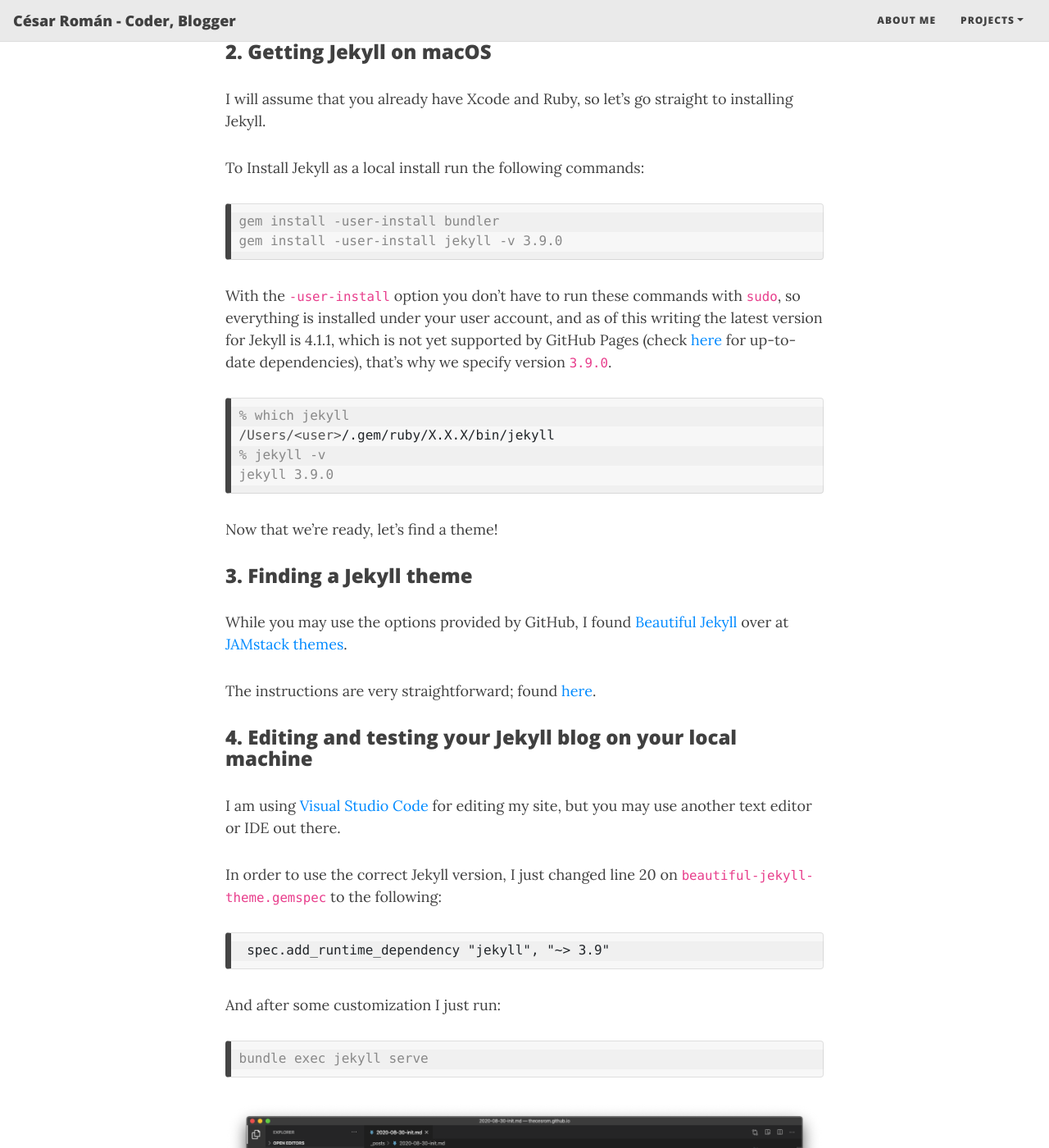
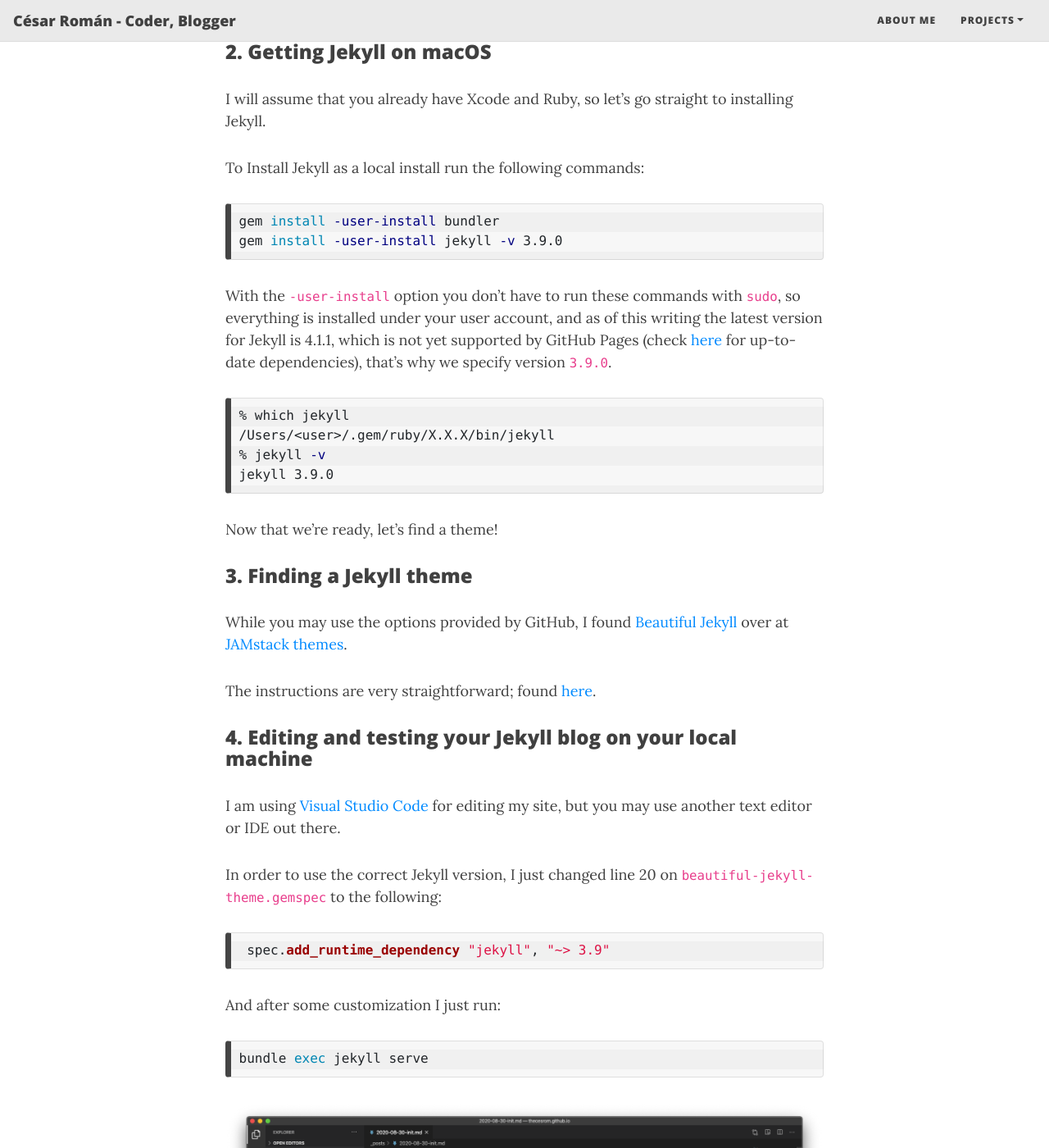
Before and after one commit to cesarcoatl/cesarcoatl.github.io, a Jekyll site: the page built from _posts/2020-08-31-welcome.md, in a window 1280 px wide and 1400 px high, scrolled down 891 px. Shown: the whole window at 82% size. Built offline with Jekyll 4.4.1, drawn with Linux system fonts in a browser that asks for light colours; nearby versions of some CDN libraries; comment, search, counter and statistics services are not loaded.

Commit message:
Updated code highlighting

````diff
--- a/_posts/2020-08-31-welcome.md
+++ b/_posts/2020-08-31-welcome.md
@@ -28,14 +28,14 @@ I will assume that you already have Xcode and Ruby, so let's go straight to inst
 
 To Install Jekyll as a local install run the following commands:
 
-```terminal
+```shell
 gem install -user-install bundler
 gem install -user-install jekyll -v 3.9.0
 ```
 
 With the `-user-install` option you don't have to run these commands with `sudo`, so everything is installed under your user account, and as of this writing the latest version for Jekyll is  4.1.1, which is not yet supported by GitHub Pages (check [here](https://pages.github.com/versions/) for up-to-date dependencies), that's why we specify version `3.9.0`.
 
-```terminal
+```shell
 % which jekyll
 /Users/<user>/.gem/ruby/X.X.X/bin/jekyll
 % jekyll -v
@@ -57,12 +57,12 @@ I am using [Visual Studio Code](https://code.visualstudio.com/) for editing my s
 
 In order to use the correct Jekyll version, I just changed line 20 on `beautiful-jekyll-theme.gemspec` to the following:
 
-```
+```ruby
  spec.add_runtime_dependency "jekyll", "~> 3.9"
 ```
 
 And after some customization I just run:
-```terminal
+```shell
 bundle exec jekyll serve
 ```
 
````
